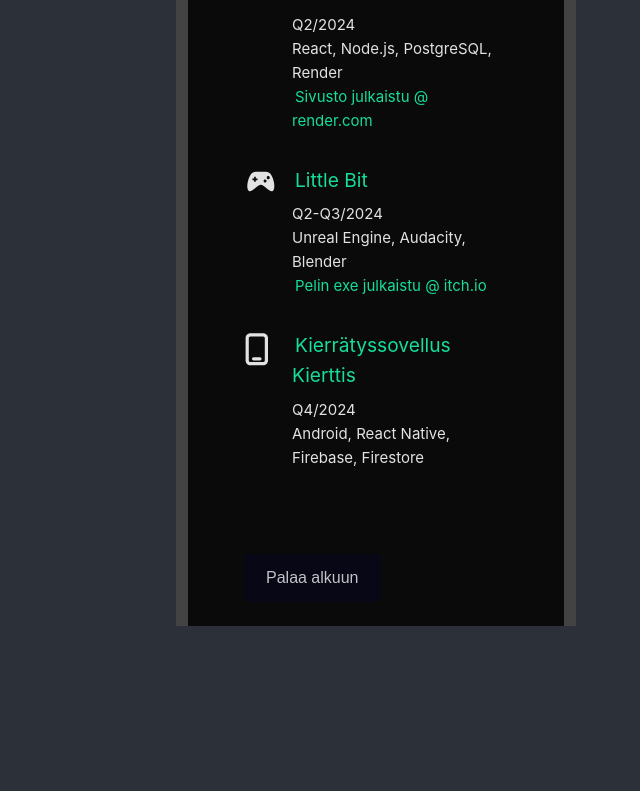
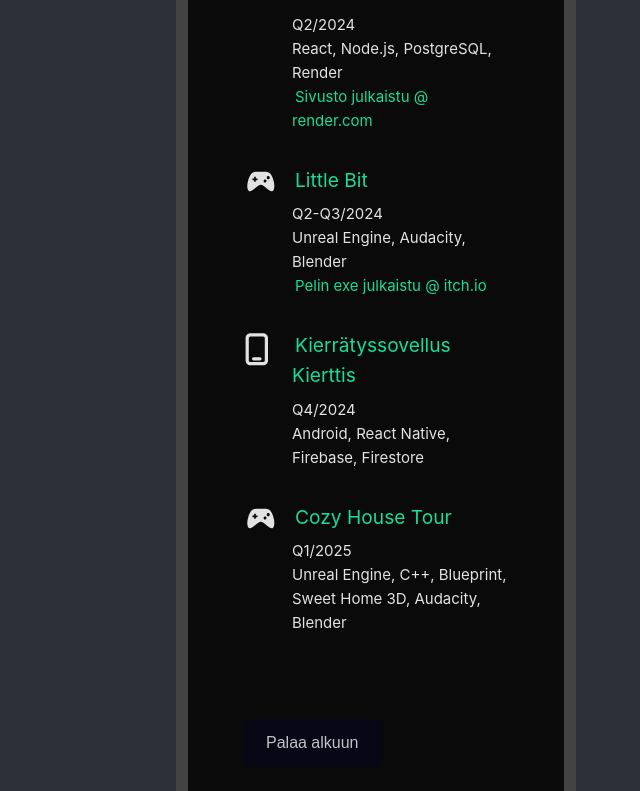
Before and after one commit to suklaanen/suklaanen.github.io, a Vue app: page / in a window 1280 px wide. Shown: the part 1887-2678 px from the top of the page, without its empty margins (640-1280 px from the left). Before the commit the page ends 2513 px from the top, so only its background shows below. Built offline with nearby package versions, Linux system fonts and the light colour scheme.

Commit message:
added new project

```diff
--- a/src/components/Projects.vue
+++ b/src/components/Projects.vue
@@ -50,6 +50,15 @@ import ContentItem from './ContentItem.vue'
     Android, React Native, Firebase, Firestore
   </ContentItem>
 
+  <ContentItem>
+    <template #icon>
+      <GameIcon />
+    </template>
+    <template #heading><a href="https://github.com/suklaanen/reso-projektit#2025-Q1-CozyHouseTour">Cozy House Tour</a></template>
+    Q1/2025<br/>
+    Unreal Engine, C++, Blueprint, Sweet Home 3D, Audacity, Blender
+  </ContentItem>
+
 </PageItem>
 
 </template>
```
